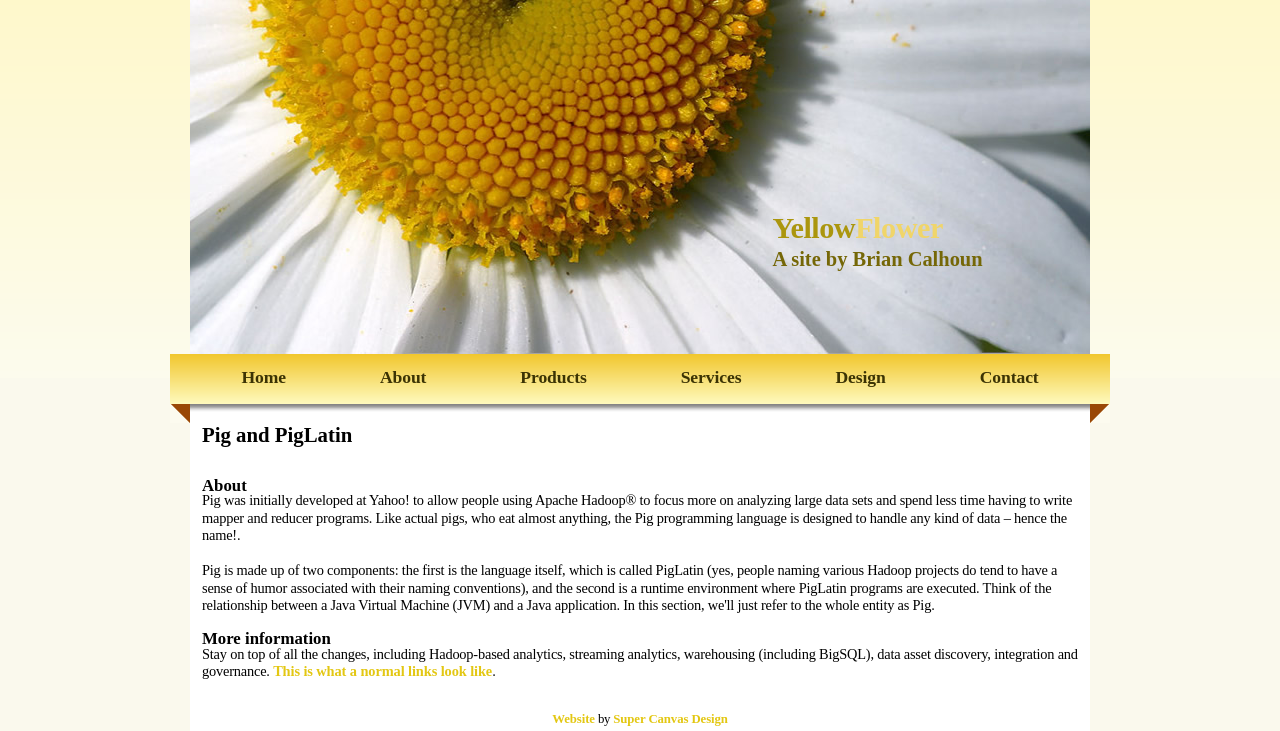
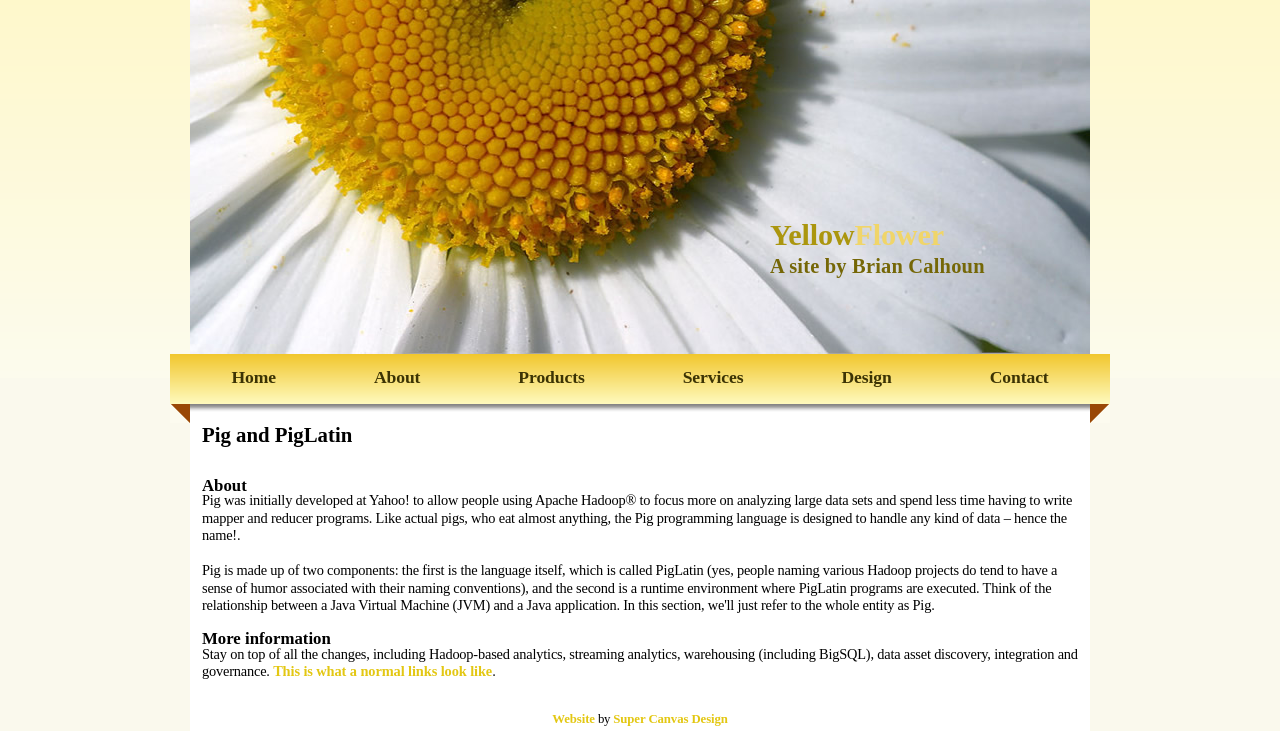
Before and after one commit to connor-k/csci571, a PHP site: page /ed97aea76d4028a591ac7c793f32f6ce.html in a window 1280 px wide. Shown: the top 731 px of the page. Run offline with PHP 8.4, Linux system fonts and the light colour scheme.

Commit message:
Fix title, footer

```diff
--- a/hw3/8e885f955acefdcdee86da50c88484af.css
+++ b/hw3/8e885f955acefdcdee86da50c88484af.css
@@ -81,16 +81,16 @@ li {
     padding: 0px;
     text-align: left;
     font-weight: 600;
-    letter-spacing: -0.5px;
-    max-width: 215px;
+    letter-spacing: -0.2px;
+    max-width: 220px;
     max-height: 50px;
-    padding-top: 220px;
+    padding-top: 227px;
     padding-left: 480px;
 }
 
 .title_br {
     display: block;
-    margin: -5px 0px;
+    margin: -2.5px 0px;
 }
 
 .title_main_yellowgreen {
@@ -107,7 +107,7 @@ li {
     color: #756707;
     font-size: 1.42em;
     font-weight: 700;
-    letter-spacing: 0px;
+    letter-spacing: 0.2px;
     line-height: 1.7;
 }
 
@@ -131,10 +131,10 @@ li {
     text-decoration: none;
     margin-top: 13px;
     margin-bottom: 0px;
-    padding-left: 35px;
-    padding-right: 35px;
-    margin-left: 10px;
-    margin-right: 10px;
+    padding-left: 2px;
+    padding-right: 2px;
+    margin-left: 45px;
+    margin-right: 45px;
     font-family: "Times New Roman", Times, serif;
     font-size: 1.1em;
     font-weight: 700;
```
